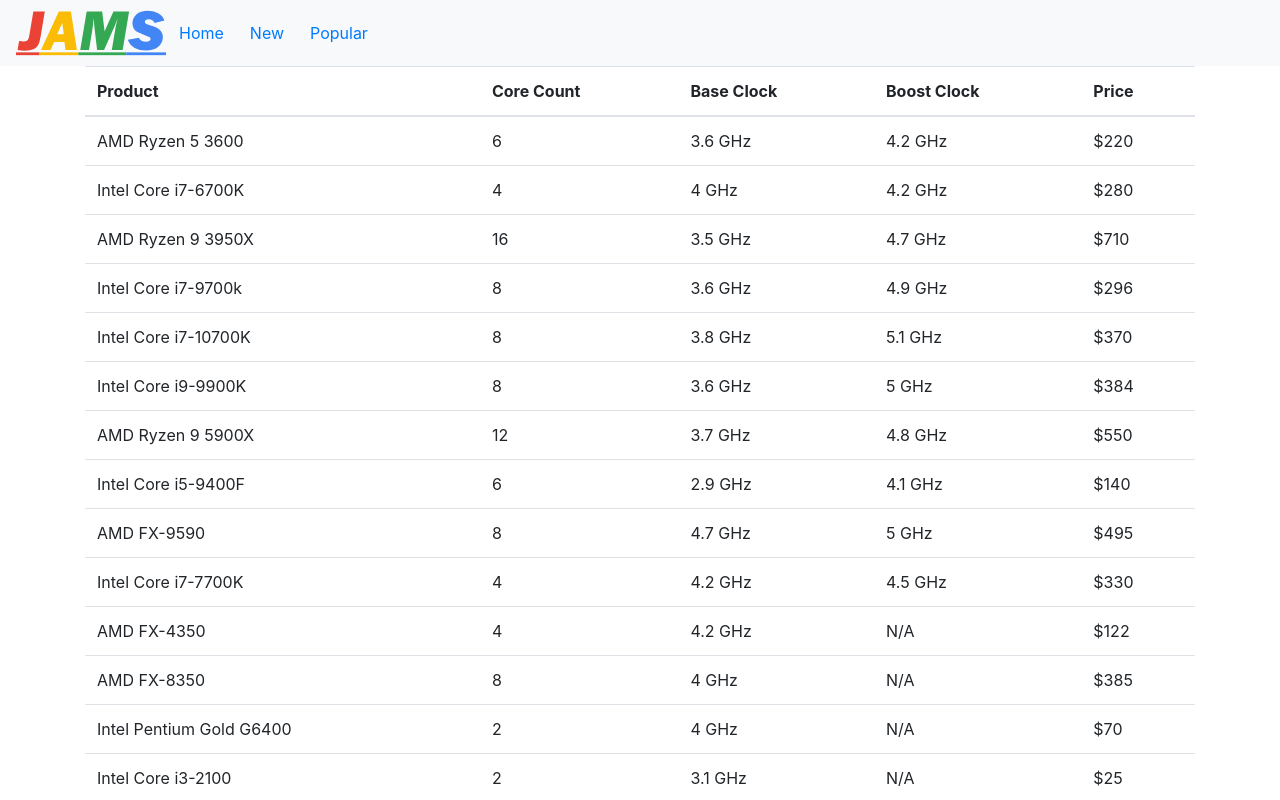
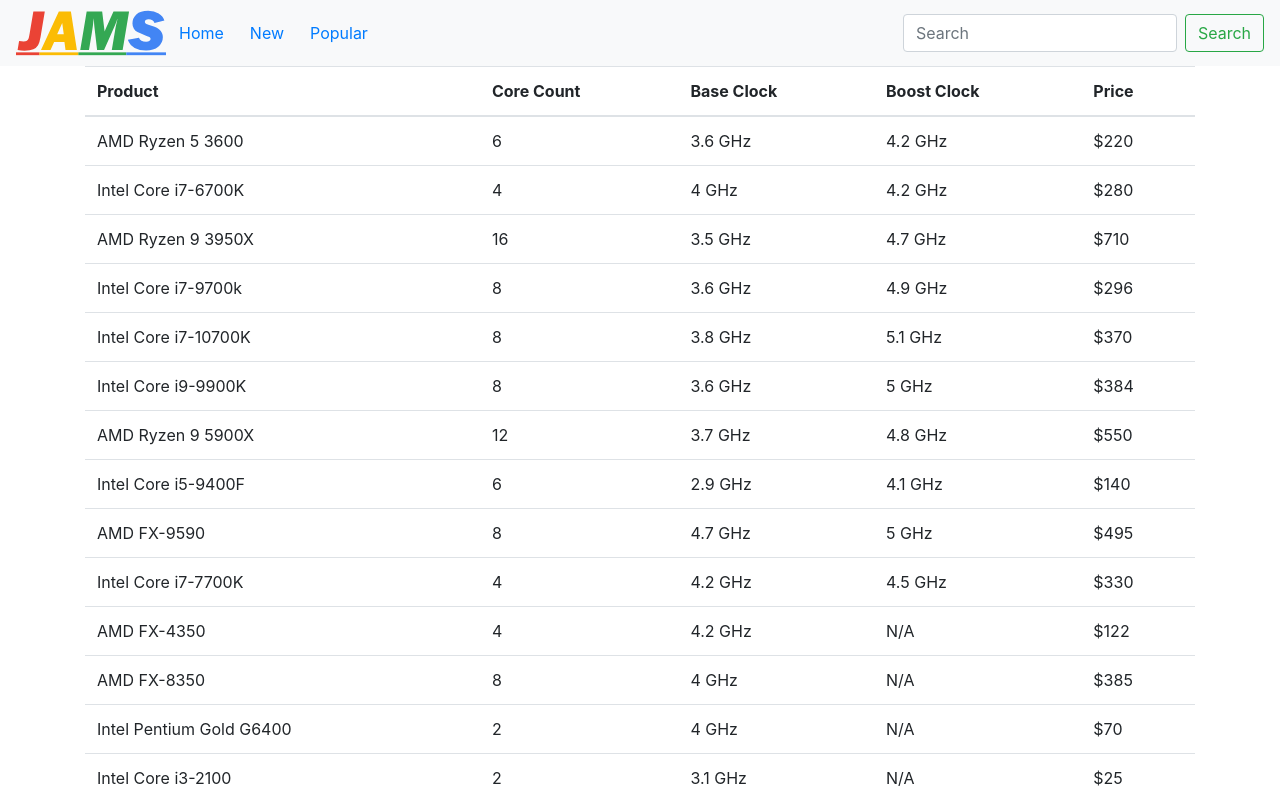
Before and after one commit to overinvested/jams, a React (Create React App) app: page / in a window 1280 px wide. Shown: the top 800 px of the page. Built offline with nearby package versions, Linux system fonts and the light colour scheme.

Commit message:
Added searchbar functionality

```diff
--- a/src/App.js
+++ b/src/App.js
@@ -9,16 +9,21 @@
 class App extends Component {
   state = {
     products: products.products,
+    search: "",
   };
 
   render() {
     return (
       <React.Fragment>
-        <NavBar onSort={this.handleSort} />
-        <Body productList={this.state.products} />
+        <NavBar onSort={this.handleSort} onSearch={this.handleSearch} />
+        <Body productList={this.state.products} search={this.state.search} />
       </React.Fragment>
     );
   }
+
+  handleSearch = (search) => {
+    this.setState({ search });
+  };
 
   handleSort = (sortMethod) => {
     var sortedProducts = products.products;
@@ -44,7 +49,7 @@
       this.setState({ products: sortedProducts });
     } else if (sortMethod === "popular") {
       sortedProducts.sort(function (a, b) {
-        if (a.purchases < b.purchases) {
+        if (a.purchases > b.purchases) {
           return -1;
         } else if (a.purchases > b.purchases) {
           return 1;
--- a/src/components/body.jsx
+++ b/src/components/body.jsx
@@ -13,7 +13,10 @@
     // handles conditional rendering of different components (prod. list, cart, wish list, checkout)
     return (
       <main className="container">
-        <ProductList products={this.props.productList} />
+        <ProductList
+          products={this.props.productList}
+          search={this.props.search}
+        />
       </main>
     );
   }
--- a/src/components/navbar.jsx
+++ b/src/components/navbar.jsx
@@ -2,9 +2,15 @@
 import { Navbar } from "react-bootstrap";
 import { Nav } from "react-bootstrap";
 import { Button } from "react-bootstrap";
+import { Form } from "react-bootstrap";
+import { FormControl } from "react-bootstrap";
 import logo from "../logo.svg";
 
 class NavBar extends Component {
+  state = {
+    search: "",
+  };
+
   /**
    * @param {string} sortMethod
    */
@@ -12,11 +18,17 @@
     this.props.onSort(sortMethod);
   };
 
+  updateSearch = (event) => {
+    var target = event.target.value.substr(0, 20);
+    this.setState({ search: target });
+    this.props.onSearch(target);
+  };
+
   render() {
     return (
       <Navbar bg="light" variant="light">
         <Nav className="mr-auto">
-          <img src={logo} height="50px" width="150px"></img>
+          <img src={logo} alt="logo" height="50px" width="150px"></img>
           <Button variant="link" onClick={() => this.handleSort("default")}>
             Home
           </Button>
@@ -27,6 +39,16 @@
             Popular
           </Button>
         </Nav>
+        <Form inline>
+          <FormControl
+            type="text"
+            value={this.state.search}
+            onChange={this.updateSearch}
+            placeholder="Search"
+            className="mr-sm-2"
+          />
+          <Button variant="outline-success">Search</Button>
+        </Form>
       </Navbar>
     );
   }
--- a/src/components/productlist.jsx
+++ b/src/components/productlist.jsx
@@ -1,6 +1,5 @@
 import React, { Component } from "react";
 import Product from "./product";
-import SearchBar from "./searchbar";
 import { Table } from "react-bootstrap";
 
 class ProductList extends Component {
@@ -32,6 +31,12 @@
   };
 
   render() {
+    var filteredProducts = this.state.products.filter((product) => {
+      return (
+        product.name.toLowerCase().indexOf(this.props.search.toLowerCase()) !==
+        -1
+      );
+    });
     if (this.state.visible) {
       return (
         <div>
@@ -48,7 +53,7 @@
               </thead>
             ) : null}
             <tbody>
-              {this.state.products.map((product) => (
+              {filteredProducts.map((product) => (
                 <Product
                   key={product.id}
                   productInfo={product}
--- a/src/components/searchbar.jsx
+++ /dev/null
@@ -1,13 +0,0 @@
-import React, { Component } from "react";
-
-class SearchBar extends Component {
-  state = {
-    content: "",
-  };
-
-  render() {
-    return;
-  }
-}
-
-export default SearchBar;
```
